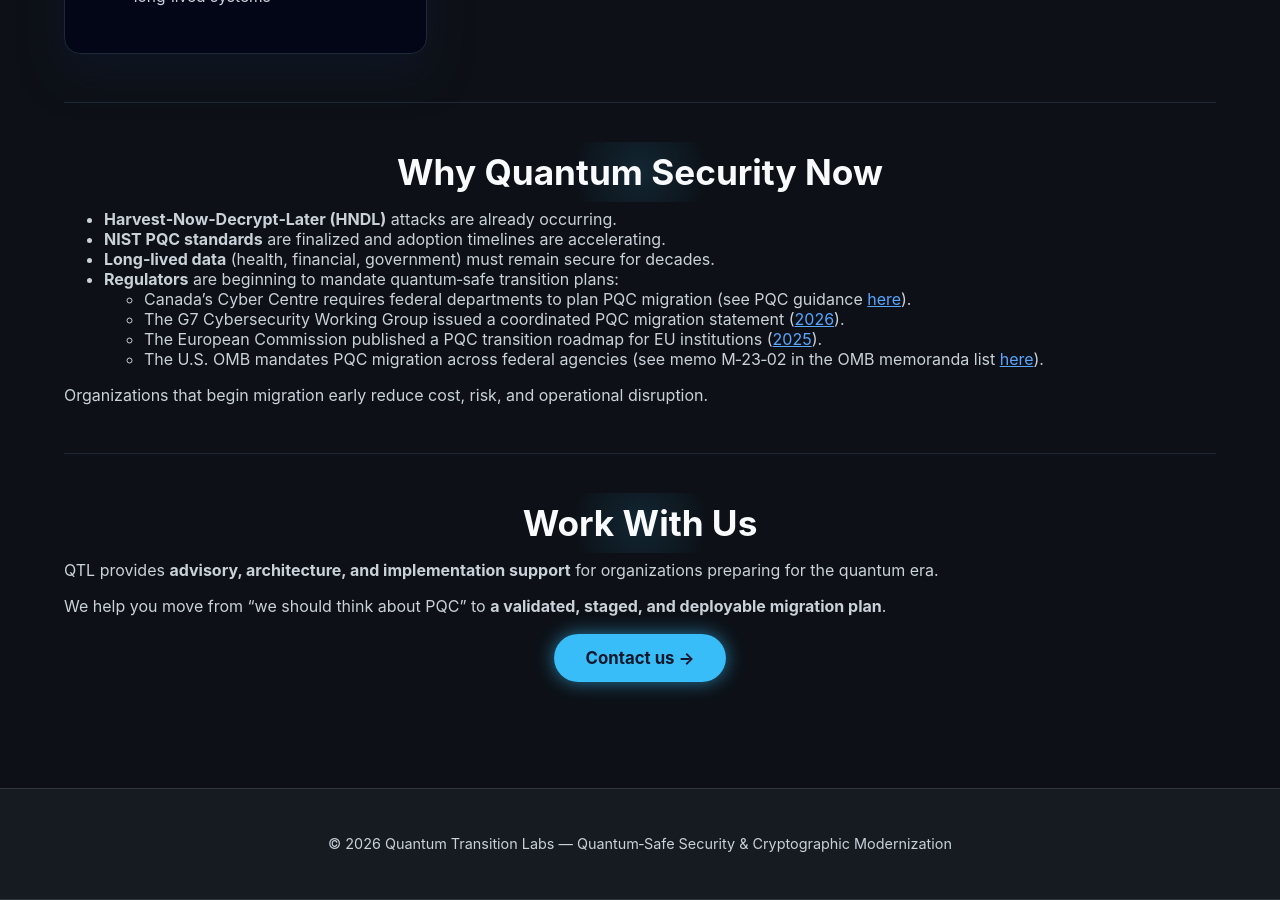
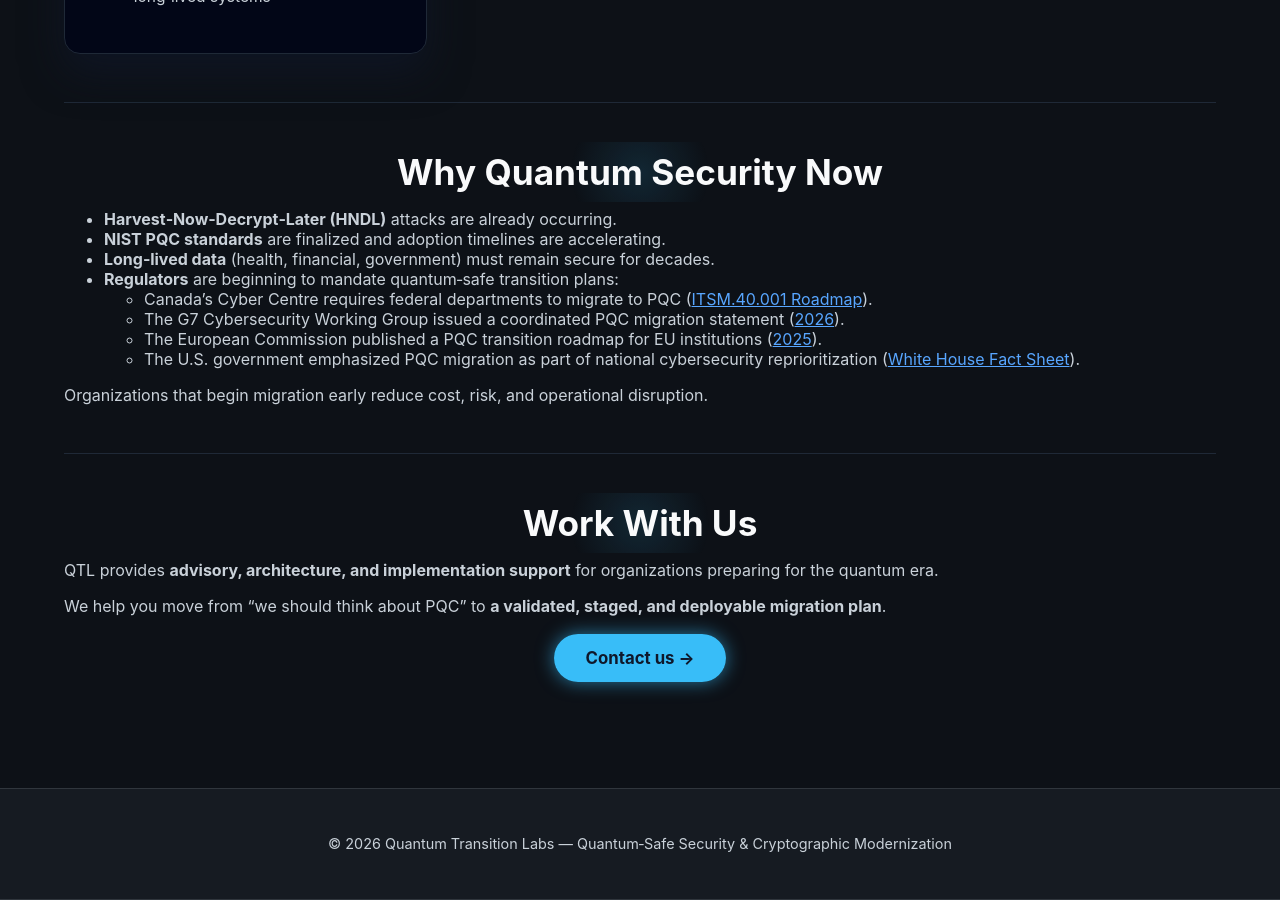
Before and after one commit to hassankhodaiemehr/qtransitionlabs, a Jekyll site: the page built from index.md, in a window 1280 px wide and 900 px high, scrolled down 1890 px. Built offline with Jekyll 4.4.1, drawn with Linux system fonts in a browser that asks for light colours.

Commit message:
Update index.md

```diff
--- a/index.md
+++ b/index.md
@@ -677,13 +677,14 @@
   <li><strong>Long‑lived data</strong> (health, financial, government) must remain secure for decades.</li>
   <li><strong>Regulators</strong> are beginning to mandate quantum‑safe transition plans:
     <ul>
-      <li>Canada’s Cyber Centre requires federal departments to plan PQC migration (see PQC guidance <a href="https://www.cyber.gc.ca/en/guidance?field_topics_tid=All&field_keywords_value=post-quantum" target="_blank">here</a>).</li>
+      <li>Canada’s Cyber Centre requires federal departments to migrate to PQC (<a href="https://www.cyber.gc.ca/en/guidance/roadmap-migration-post-quantum-cryptography-government-canada-itsm40001" target="_blank">ITSM.40.001 Roadmap</a>).</li>
       <li>The G7 Cybersecurity Working Group issued a coordinated PQC migration statement (<a href="https://www.cyber.gc.ca/en/news-events/g7-cybersecurity-working-group-statement-preparing-post-quantum-cryptography-migration" target="_blank">2026</a>).</li>
       <li>The European Commission published a PQC transition roadmap for EU institutions (<a href="https://digital-strategy.ec.europa.eu/en/library/coordinated-implementation-roadmap-transition-post-quantum-cryptography" target="_blank">2025</a>).</li>
-      <li>The U.S. OMB mandates PQC migration across federal agencies (see memo M‑23‑02 in the OMB memoranda list <a href="https://www.whitehouse.gov/omb/information-for-agencies/memoranda/" target="_blank">here</a>).</li>
+      <li>The U.S. government emphasized PQC migration as part of national cybersecurity reprioritization (<a href="https://www.whitehouse.gov/fact-sheets/2025/06/fact-sheet-president-donald-j-trump-reprioritizes-cybersecurity-efforts-to-protect-america/" target="_blank">White House Fact Sheet</a>).</li>
     </ul>
   </li>
 </ul>
+
 
 
 
```
